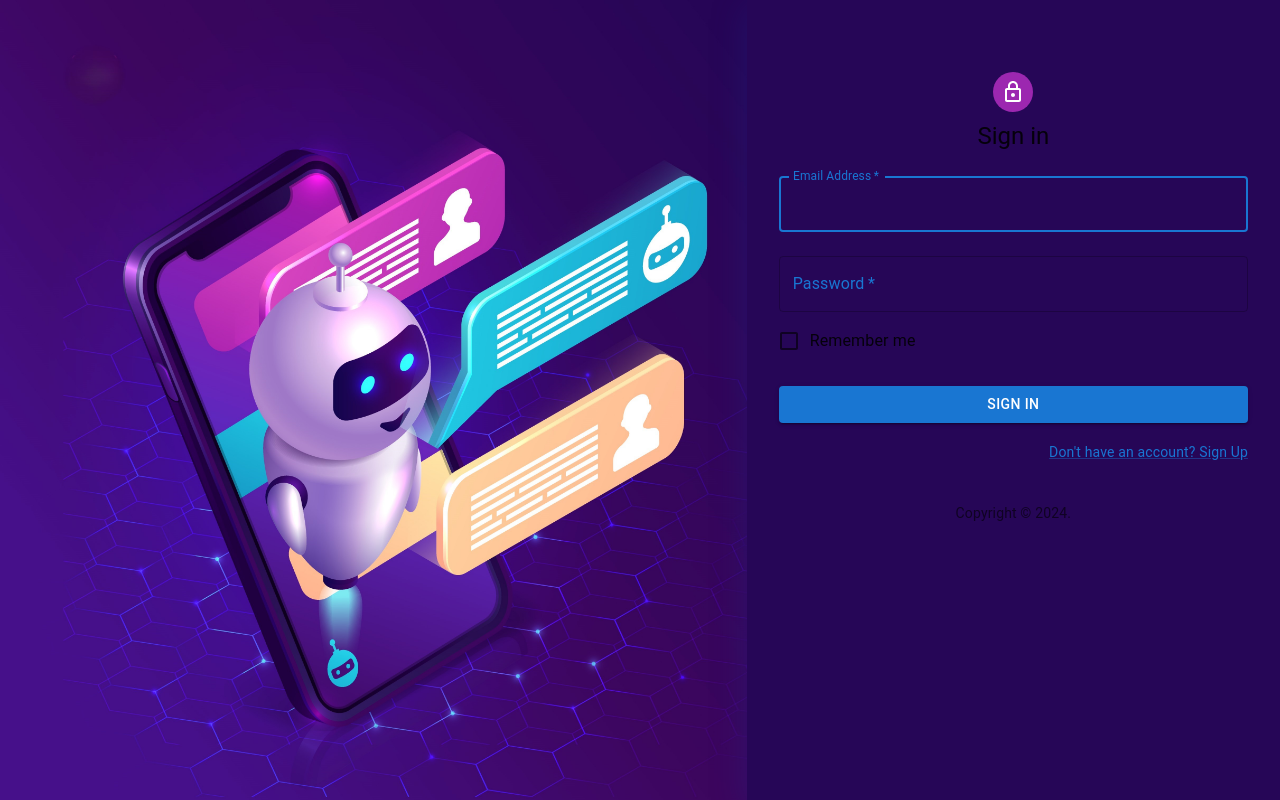
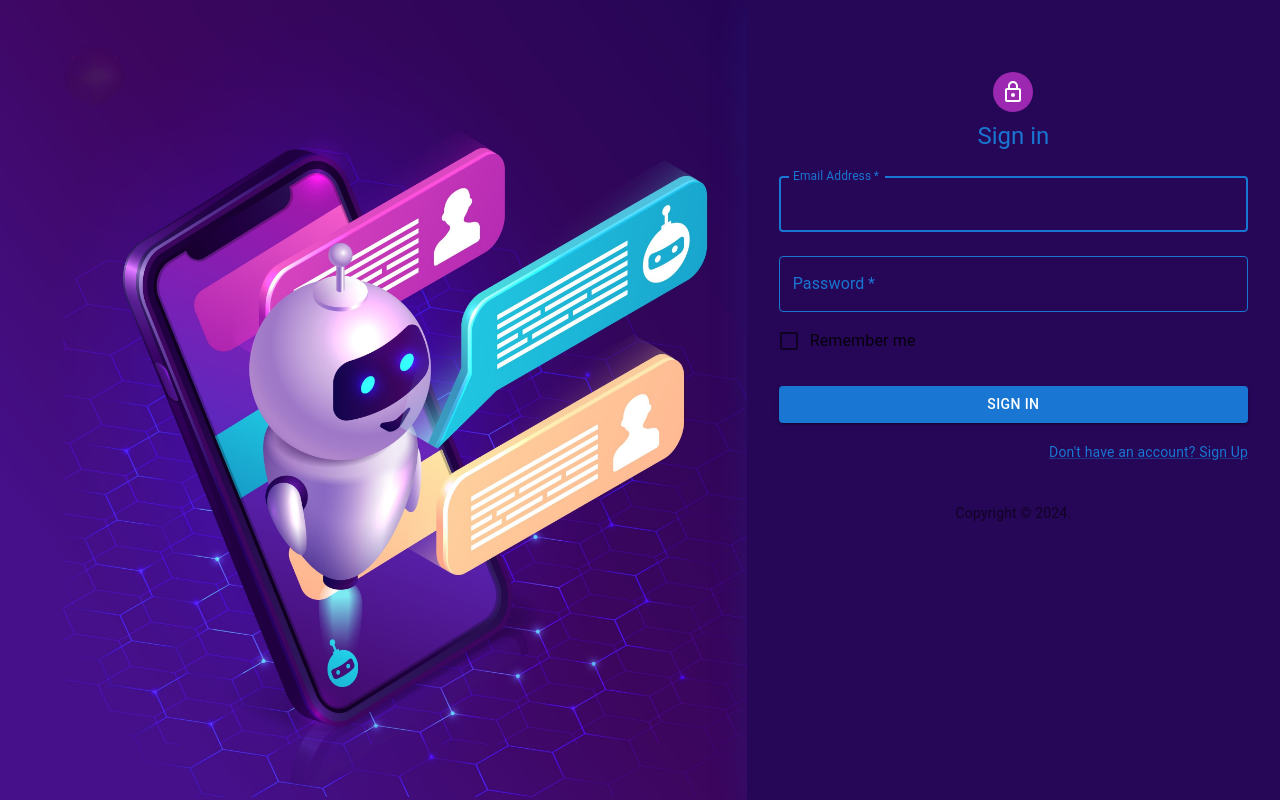
Before and after one commit to Manizha-khorram/AI-Customer-Service, a Next.js app in the folder ai-cs-chatbot/: page / in a window 1280 px wide. Built offline with nearby package versions, Linux system fonts and the light colour scheme; no server answers.

Commit message:
minor changes in design

```diff
--- a/ai-cs-chatbot/app/page.tsx
+++ b/ai-cs-chatbot/app/page.tsx
@@ -99,7 +99,7 @@ export default function LandingPage() {
             <Avatar sx={{ m: 1, bgcolor: "secondary.main" }}>
               <LockOutlinedIcon />
             </Avatar>
-            <Typography component="h1" variant="h5">
+            <Typography component="h1" variant="h5" color="#1976d2">
               {isSignIn ? "Sign in" : "Sign up"}
             </Typography>
             <Box
@@ -122,6 +122,16 @@ export default function LandingPage() {
                 InputLabelProps={{
                   style: { color: "#1976d2" },
                 }}
+                sx={{
+                  "& .MuiOutlinedInput-root": {
+                    "& fieldset": {
+                      borderColor: "#1976d2",
+                    },
+                    "&:hover fieldset": {
+                      borderColor: "#1976d2",
+                    },
+                  },
+                }}
               />
               <TextField
                 margin="normal"
@@ -136,6 +146,16 @@ export default function LandingPage() {
                 onChange={(e) => setPassword(e.target.value)}
                 InputLabelProps={{
                   style: { color: "#1976d2" },
+                }}
+                sx={{
+                  "& .MuiOutlinedInput-root": {
+                    "& fieldset": {
+                      borderColor: "#1976d2",
+                    },
+                    "&:hover fieldset": {
+                      borderColor: "#1976d2",
+                    },
+                  },
                 }}
               />
               <FormControlLabel
--- a/ai-cs-chatbot/hooks/useLogin.jsx
+++ b/ai-cs-chatbot/hooks/useLogin.jsx
@@ -20,7 +20,7 @@ export const useLogin = () => {
       dispatch({ type: "LOGIN", payload: res.user });
       setUser(res.user);
     } catch (err) {
-      setError(err.message);
+      throw new Error("Failed to sign in");
     } finally {
       setLoading(false);
     }
--- a/ai-cs-chatbot/hooks/useSignup.jsx
+++ b/ai-cs-chatbot/hooks/useSignup.jsx
@@ -22,7 +22,7 @@ export const useSignup = () => {
     } catch (err) {
       setError(err.message);
     } finally {
-      setLoading(false);
+      throw new Error("Failed to sign up");
     }
   };
 
```
